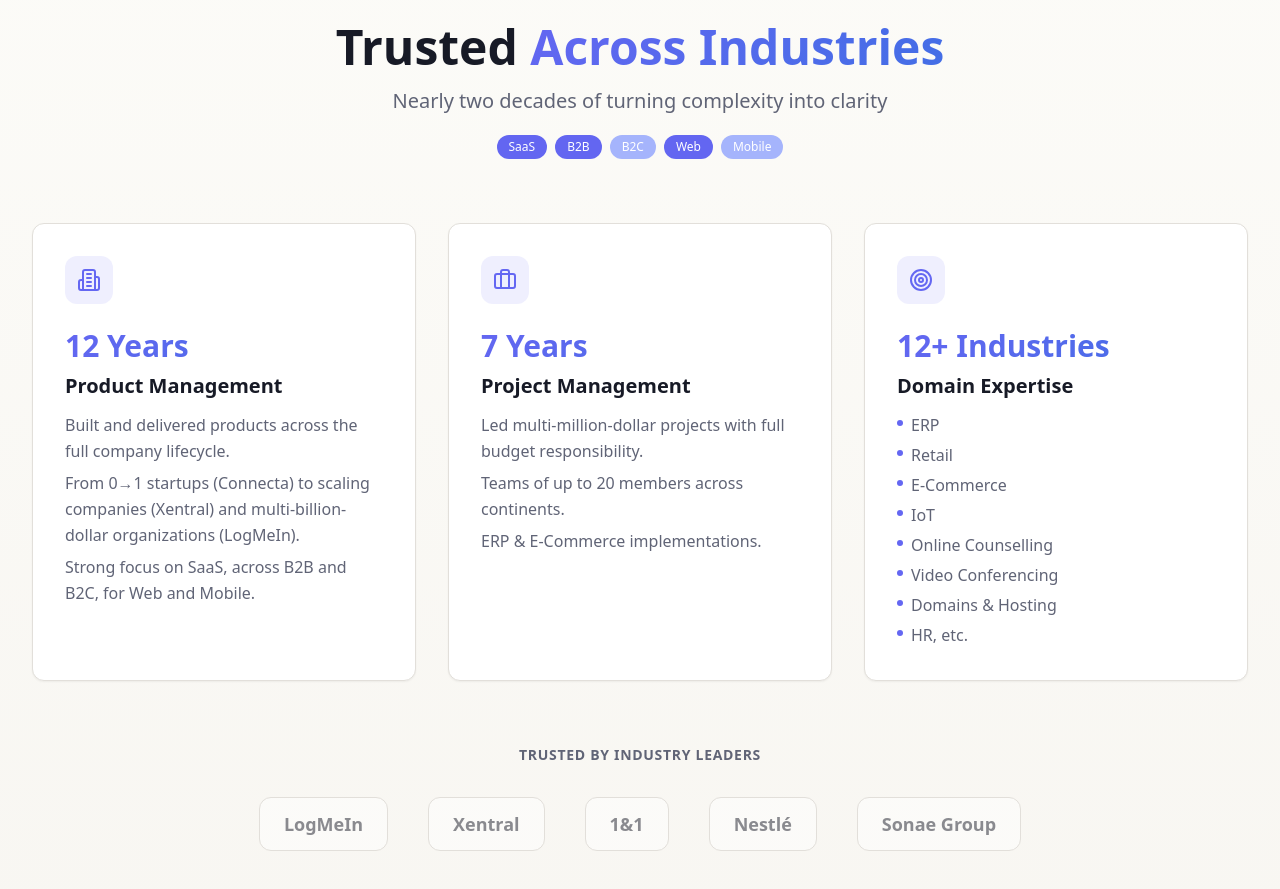
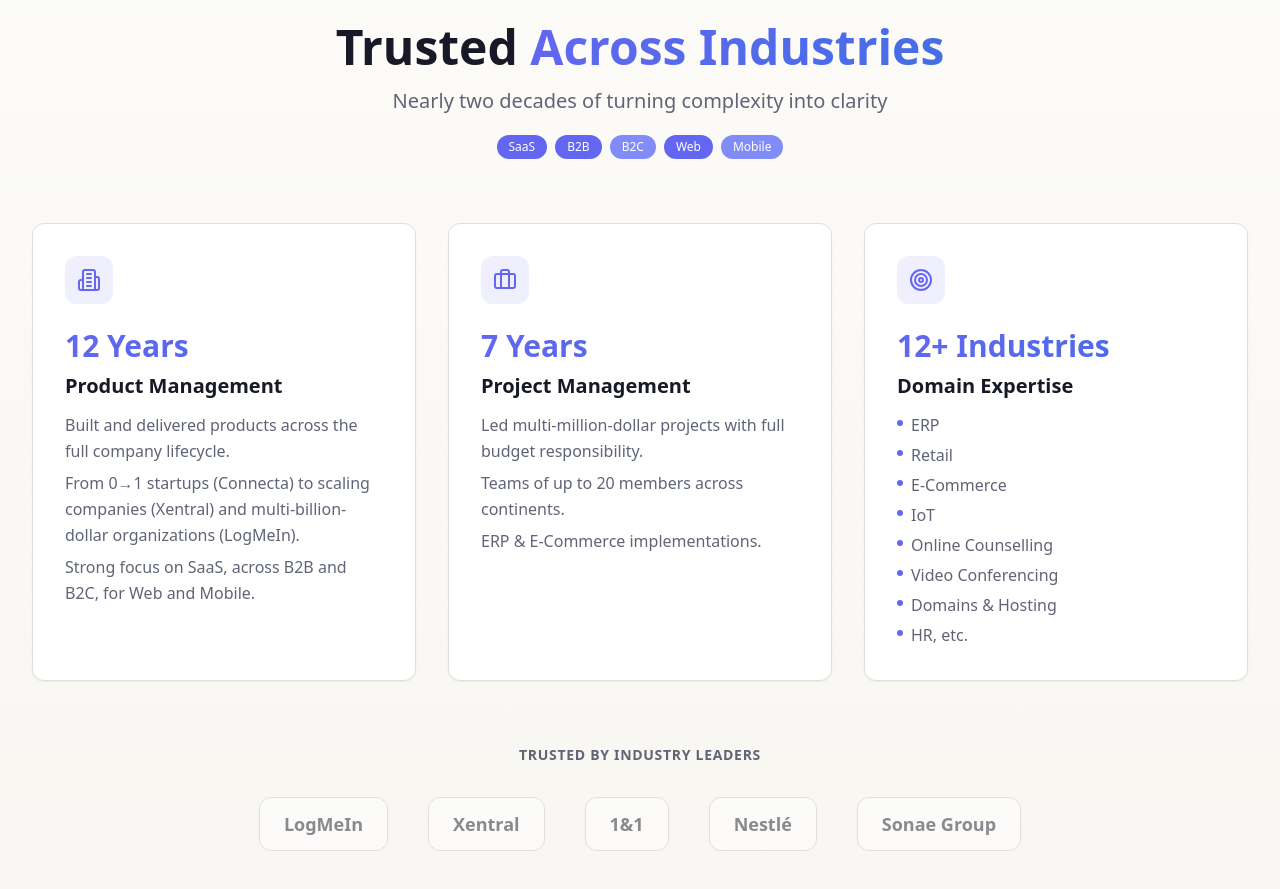
Before and after one commit to io-ogni/ioana-elevate-5558487523489, a React (Vite) app: page / in a window 1280 px wide. Shown: the part 1800-2689 px from the top of the page. Built offline with nearby package versions, Linux system fonts and the light colour scheme; the HTML template or start-up script is replaced by a standard one.

Commit message:
Changes
Co-authored-by: io-ogni <141247571+io-ogni@users.noreply.github.com>

```diff
--- a/src/components/Experience.tsx
+++ b/src/components/Experience.tsx
@@ -65,7 +65,7 @@ const Experience = () => {
                 className={`text-xs font-medium px-3 py-1 rounded-full ${
                   pill.core
                     ? "bg-[#6366F1] text-white"
-                    : "bg-[#A5B4FC] text-white"
+                    : "bg-[#818CF8] text-white"
                 }`}
               >
                 {pill.label}
```
